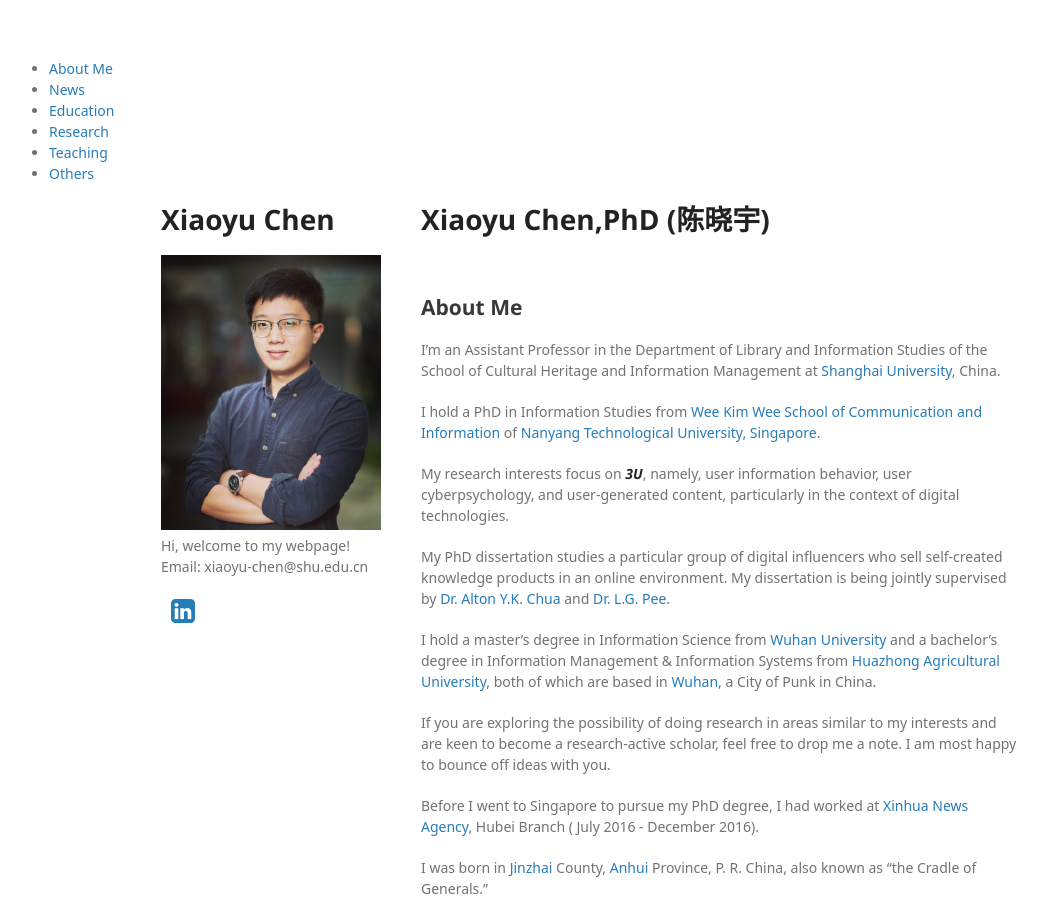
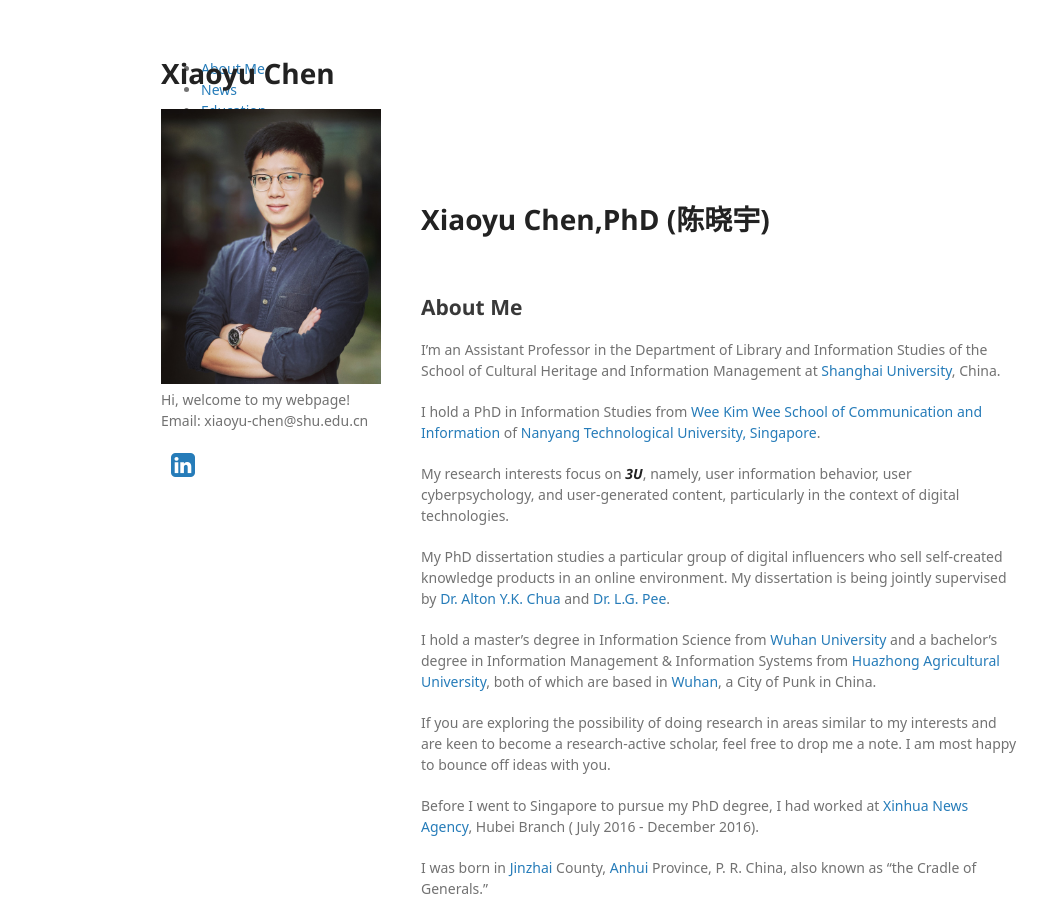
Before and after one commit to xiaoyu0928/xiaoyu0928.github.io, a Jekyll site: the page built from index.md, in a window 1280 px wide and 900 px high. Shown: the whole window, without its empty margins (49-1096 px from the left). Built offline with Jekyll 4.4.1, drawn with Linux system fonts in a browser that asks for light colours; some web fonts are replaced; a style sheet for code colours, icons or effects is not loaded; our own code applies the rules of GitHub Pages for plain Markdown files; part of the change alters nothing that is shown.

Commit message:
Update default.html

```diff
--- a/_layouts/default.html
+++ b/_layouts/default.html
@@ -23,16 +23,6 @@
     <link rel="stylesheet" href="https://cdn.rawgit.com/jpswalsh/academicons/master/css/academicons.min.css">
   </head>
   <body>
-    <nav>
-        <ul>
-          <li><a href="#about-me">About Me</a></li>
-          <li><a href="#news">News</a></li>
-          <li><a href="#education">Education</a></li>
-          <li><a href="#research">Research</a></li>
-          <li><a href="#teaching">Teaching</a></li>
-          <li><a href="#others">Others</a></li>
-        </ul>
-      </nav>
     <base target="_blank">
     <div class="wrapper">
       <header>
@@ -67,6 +57,16 @@
           </ul>
         {% endif %}
       </header>
+       <nav>
+        <ul>
+          <li><a href="#about-me" target="_self">About Me</a></li>
+          <li><a href="#news" target="_self">News</a></li>
+          <li><a href="#education" target="_self">Education</a></li>
+          <li><a href="#research" target="_self">Research</a></li>
+          <li><a href="#teaching" target="_self">Teaching</a></li>
+          <li><a href="#others" target="_self">Others</a></li>
+        </ul>
+      </nav>
       <section>
 
       {{ content }}
```
